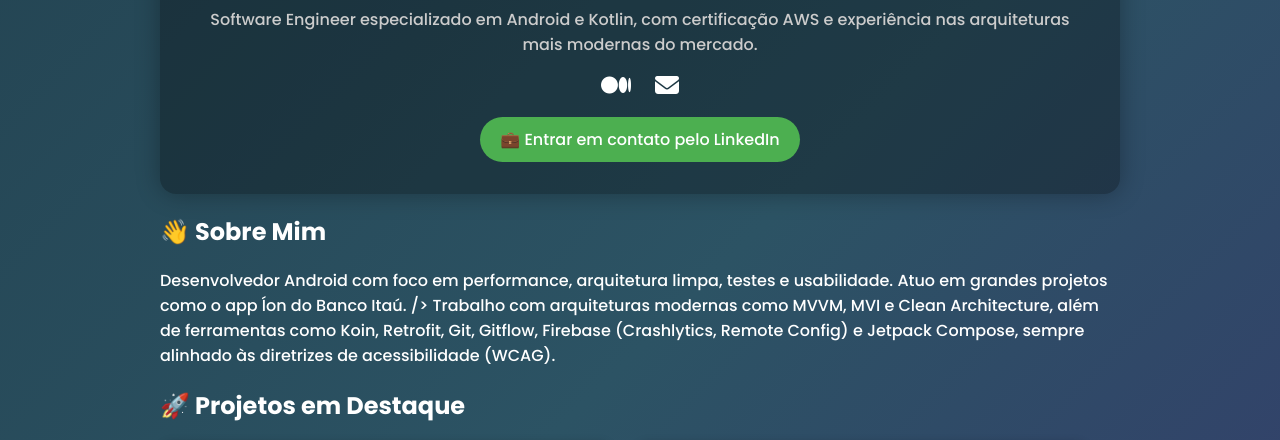
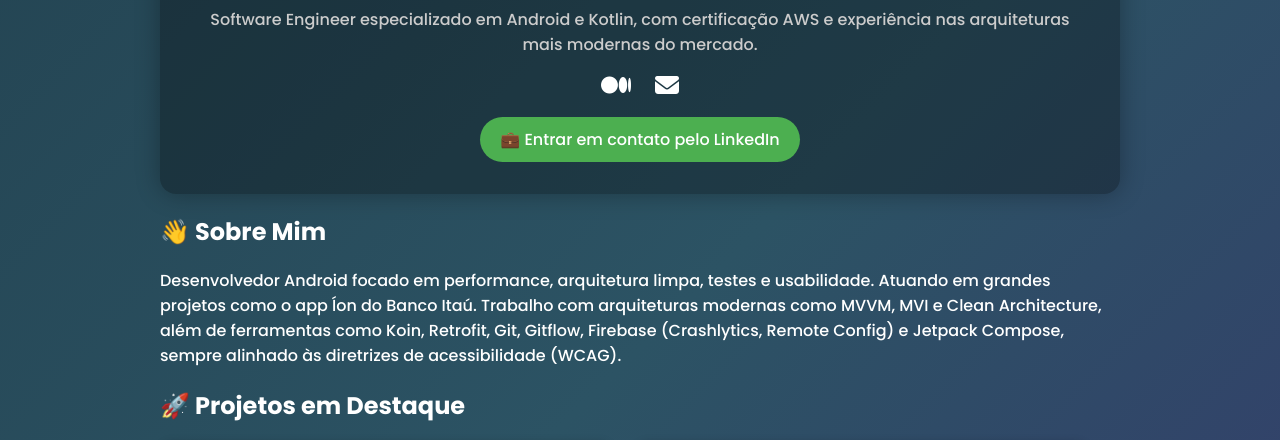
Before and after one commit to WesleyVilaNova/wesleyvilanova.github.io, a plain HTML site: page index.html in a window 1280 px wide. Shown: the part 360-800 px from the top of the page. Drawn offline with nearby package versions, Linux system fonts and the light colour scheme.

Commit message:
Update index.html

```diff
--- a/index.html
+++ b/index.html
@@ -27,12 +27,12 @@ e<!DOCTYPE html>
 
     <main>
       <section data-aos="fade-up">
-        <h2>👋 Sobre Mim</h2>
-        <p>
-          Desenvolvedor Android com foco em performance, arquitetura limpa, testes e usabilidade. Atuo em grandes projetos como o app Íon do Banco Itaú. />
-          Trabalho com arquiteturas modernas como MVVM, MVI e Clean Architecture, além de ferramentas como Koin, Retrofit, Git, Gitflow, Firebase (Crashlytics, Remote Config) e Jetpack Compose, sempre alinhado às diretrizes de acessibilidade (WCAG).
-        </p>
-      </section>
+  <h2>👋 Sobre Mim</h2>
+  <p>
+    Desenvolvedor Android focado em performance, arquitetura limpa, testes e usabilidade. Atuando em grandes projetos como o app Íon do Banco Itaú.
+    Trabalho com arquiteturas modernas como MVVM, MVI e Clean Architecture, além de ferramentas como Koin, Retrofit, Git, Gitflow, Firebase (Crashlytics, Remote Config) e Jetpack Compose, sempre alinhado às diretrizes de acessibilidade (WCAG).
+  </p>
+</section>
 
       <section data-aos="fade-up">
         <h2>🚀 Projetos em Destaque</h2>
```
